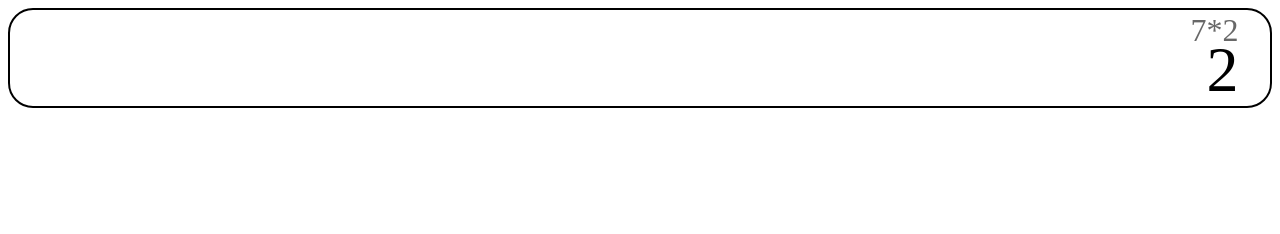
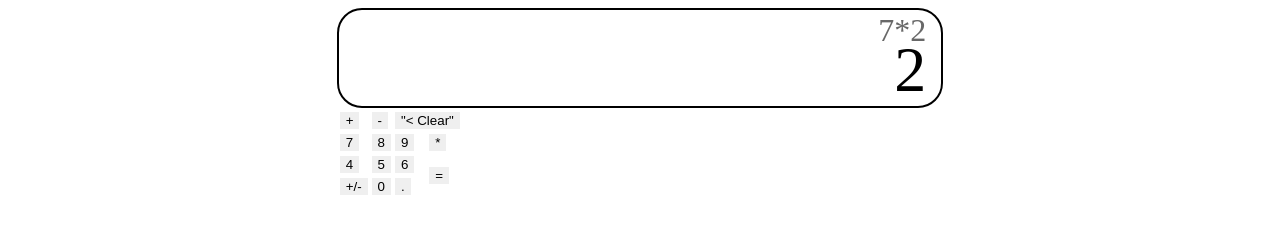
Before and after one commit to davidcastel/odin-calculator, a plain HTML site: page index.html in a window 1280 px wide. Drawn offline with Linux system fonts and the light colour scheme.

Commit message:
add tables/tr/td for the calculator

```diff
--- a/index.html
+++ b/index.html
@@ -12,12 +12,41 @@
     <!-- JS Linking -->
     <script src="./index.js" defer></script>
 </head>
-<body>
-    <main>
-        <section id="screen">
-            <span id="equation">7*2</span>
-            <span id="individualNumber">2</span>
-        </section>
+<body class="main">
+    <main class="container">
+        <div class="calculator-container">
+            <section id="screen">
+                <span id="equation">7*2</span>
+                <span id="individualNumber">2</span>
+            </section>
+
+            <section class="buttons">
+                <table>
+                    <tr>
+                        <td><button>+</button></td>
+                        <td><button>-</button></td>
+                        <td colspan="2"><button>"< Clear"</button></td>
+                    </tr>
+                    <tr>
+                        <td><button>7</button></td>
+                        <td><button>8</button></td>
+                        <td><button>9</button></td>
+                        <td><button>*</button></td>
+                    </tr>
+                    <tr>
+                        <td><button>4</button></td>
+                        <td><button>5</button></td>
+                        <td><button>6</button></td>
+                        <td rowspan="2"><button>=</button></td>
+                    </tr>
+                    <tr>
+                        <td><button>+/-</button></td>
+                        <td><button>0</button></td>
+                        <td><button>.</button></td>
+                    </tr>
+                </table>
+            </section>
+        </div>
     </main>
 </body>
 </html>
```
